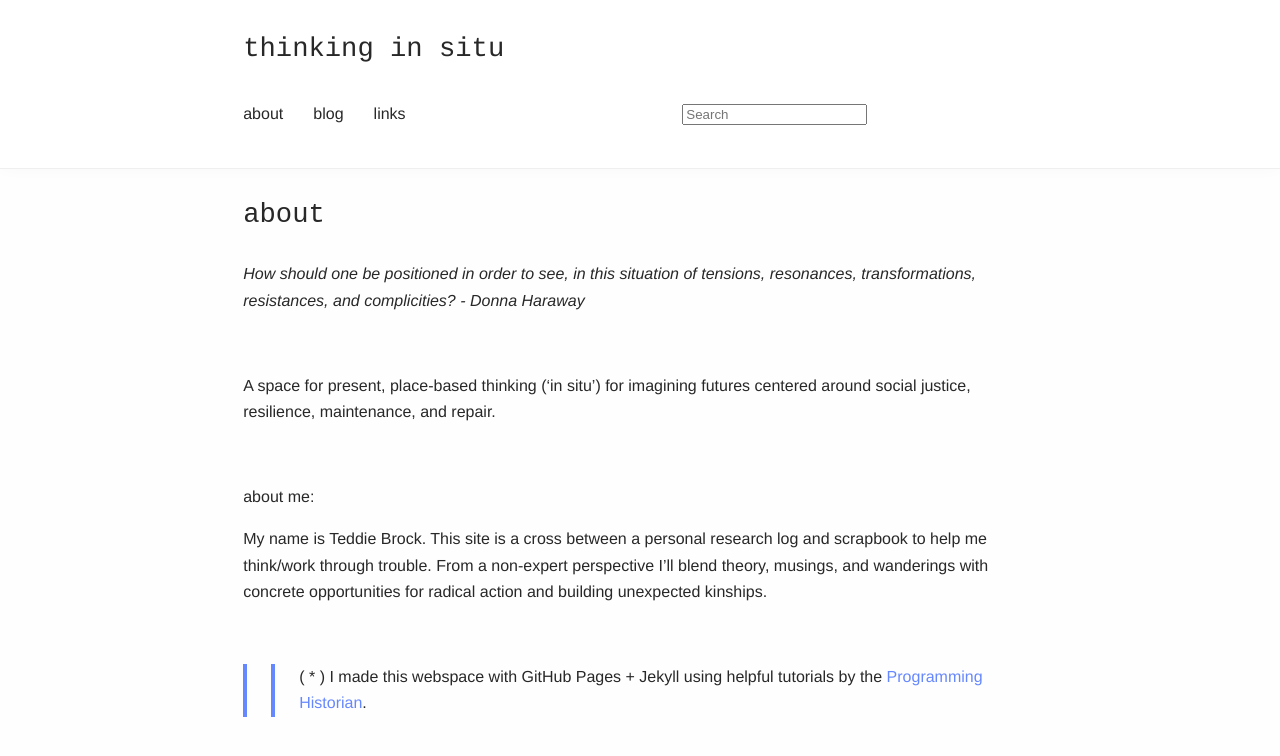
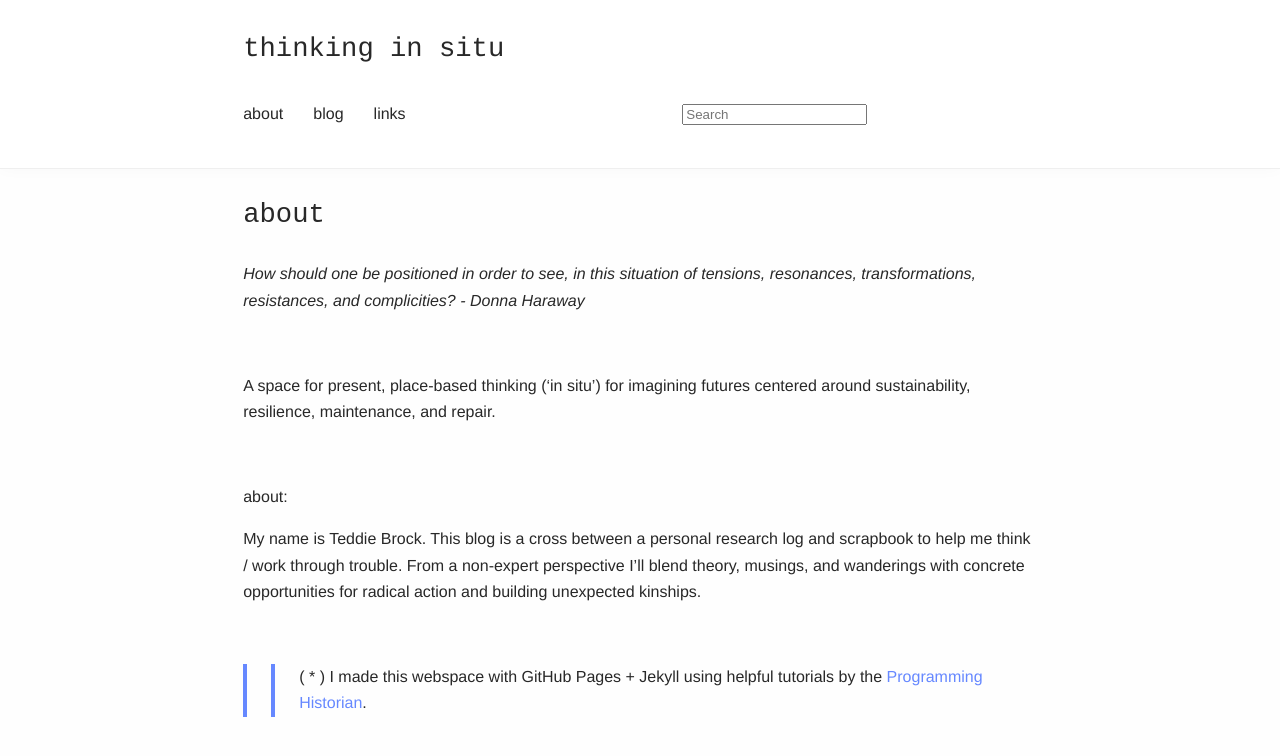
Before and after one commit to teddiebrock/blank-spaces, a Jekyll site: the page built from about.md, in a window 1280 px wide. Shown: the top 756 px of the page. Built offline with Jekyll 4.4.1, drawn with Linux system fonts in a browser that asks for light colours.

Commit message:
about fix

```diff
--- a/about.md
+++ b/about.md
@@ -8,19 +8,15 @@
 
 &nbsp;
 &nbsp;
+
+A space for present, place-based thinking ('in situ') for imagining futures centered around sustainability, resilience, maintenance, and repair.
+
 &nbsp;
 &nbsp;
 
-A space for present, place-based thinking ('in situ') for imagining futures centered around social justice, resilience, maintenance, and repair.
+**about:**
 
-&nbsp;
-&nbsp;
-&nbsp;
-&nbsp;
-
-**about me:**
-
-My name is Teddie Brock. This site is a cross between a personal research log and scrapbook to help me think/work through trouble. From a non-expert perspective I'll blend theory, musings, and wanderings with concrete opportunities for radical action and building unexpected kinships.
+My name is Teddie Brock. This blog is a cross between a personal research log and scrapbook to help me think / work through trouble. From a non-expert perspective I'll blend theory, musings, and wanderings with concrete opportunities for radical action and building unexpected kinships.
 
 
 
```
